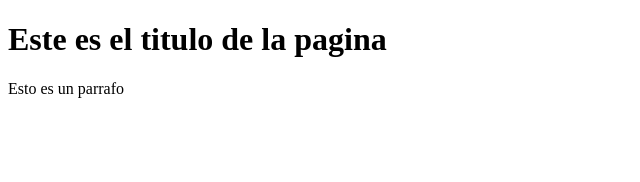
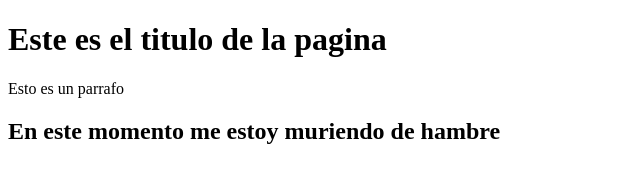
Before and after one commit to SergioHuauya/P-rueba2, a plain HTML site: page index.html in a window 1280 px wide. Shown: the whole page, without its empty margins (0-640 px from the left). Drawn offline with Linux system fonts and the light colour scheme.

```diff
--- a/index.html
+++ b/index.html
@@ -9,5 +9,6 @@
 <body>
     <h1>Este es el titulo de la pagina</h1>
     <p> Esto es un parrafo</p>
+    <h2>En este momento me estoy muriendo de hambre</h2>
 </body>
 </html>
```
